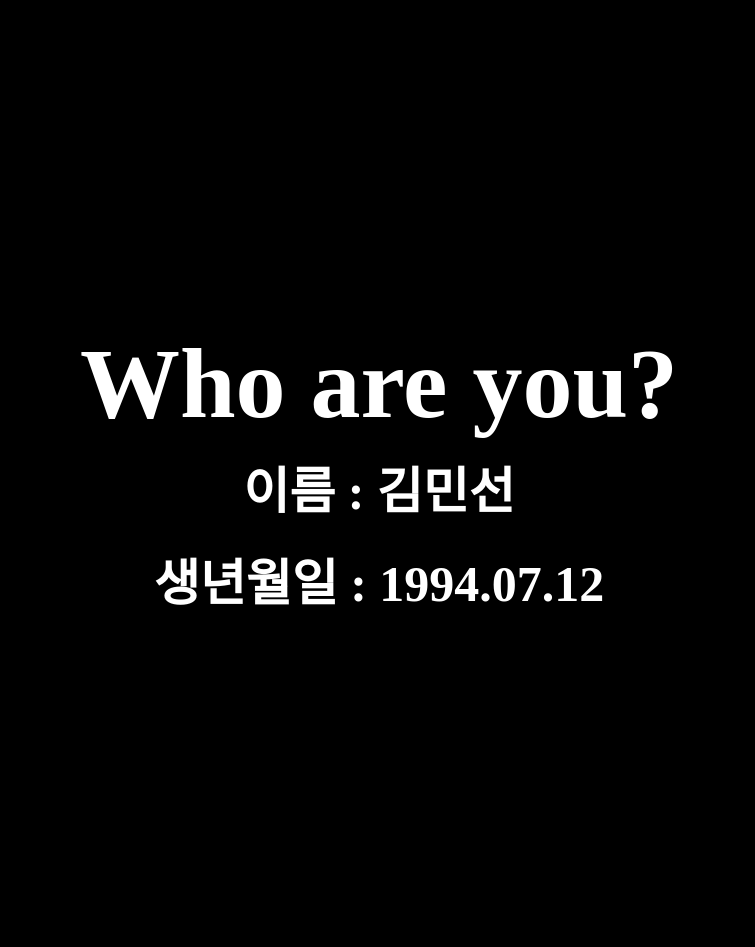
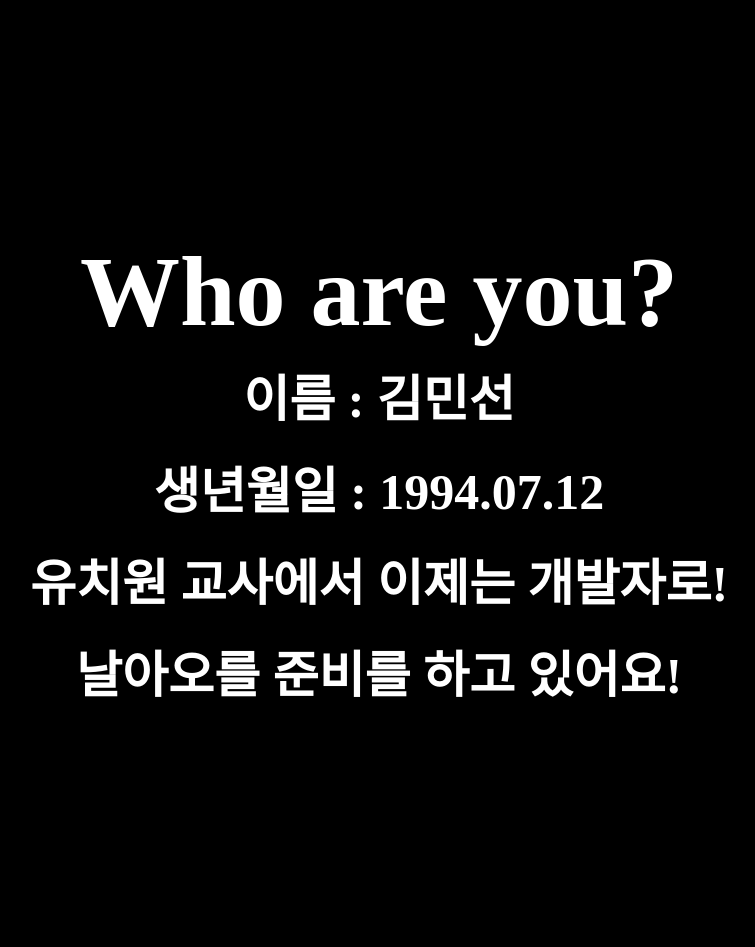
Before and after one commit to jenyglee/sparta-team-8, a Flask app: page /minseon in a window 1280 px wide. Shown: the part 682-1629 px from the top of the page, without its empty margins (261-1016 px from the left). Run offline with Flask 2, Linux system fonts and the light colour scheme; some web fonts are replaced.

Commit message:
민선 자기소개 페이지 최종완성

```diff
--- a/templates/info-minseon/index.html
+++ b/templates/info-minseon/index.html
@@ -108,6 +108,16 @@
     #who_birth {
         opacity: 0;
         transition: 5s;
+    }
+
+    #who_info {
+        opacity: 0;
+        transition: 7s;
+    }
+
+    #who_info2 {
+        opacity: 0;
+        transition: 8s;
     }
 
 
@@ -318,8 +328,11 @@
             document.querySelector(".who_p").style.opacity = "1";
             document.querySelector("#who_name").style.opacity = "1";
             document.querySelector("#who_birth").style.opacity = "1";
+            document.querySelector("#who_info").style.opacity = "1";
+            document.querySelector("#who_info2").style.opacity = "1";
 
         } else {
+
         }
     }
 
@@ -352,6 +365,8 @@
         <p class="who_p">Who are you?</p>
         <p id="who_name" class="who_list">이름 : 김민선</p>
         <p id="who_birth" class="who_list">생년월일 : 1994.07.12</p>
+        <p id="who_info" class="who_list">유치원 교사에서 이제는 개발자로!</p>
+        <p id="who_info2" class="who_list">날아오를 준비를 하고 있어요!</p>
         <!--        <p class=""-->
     </div>
     <div class="info">
```
